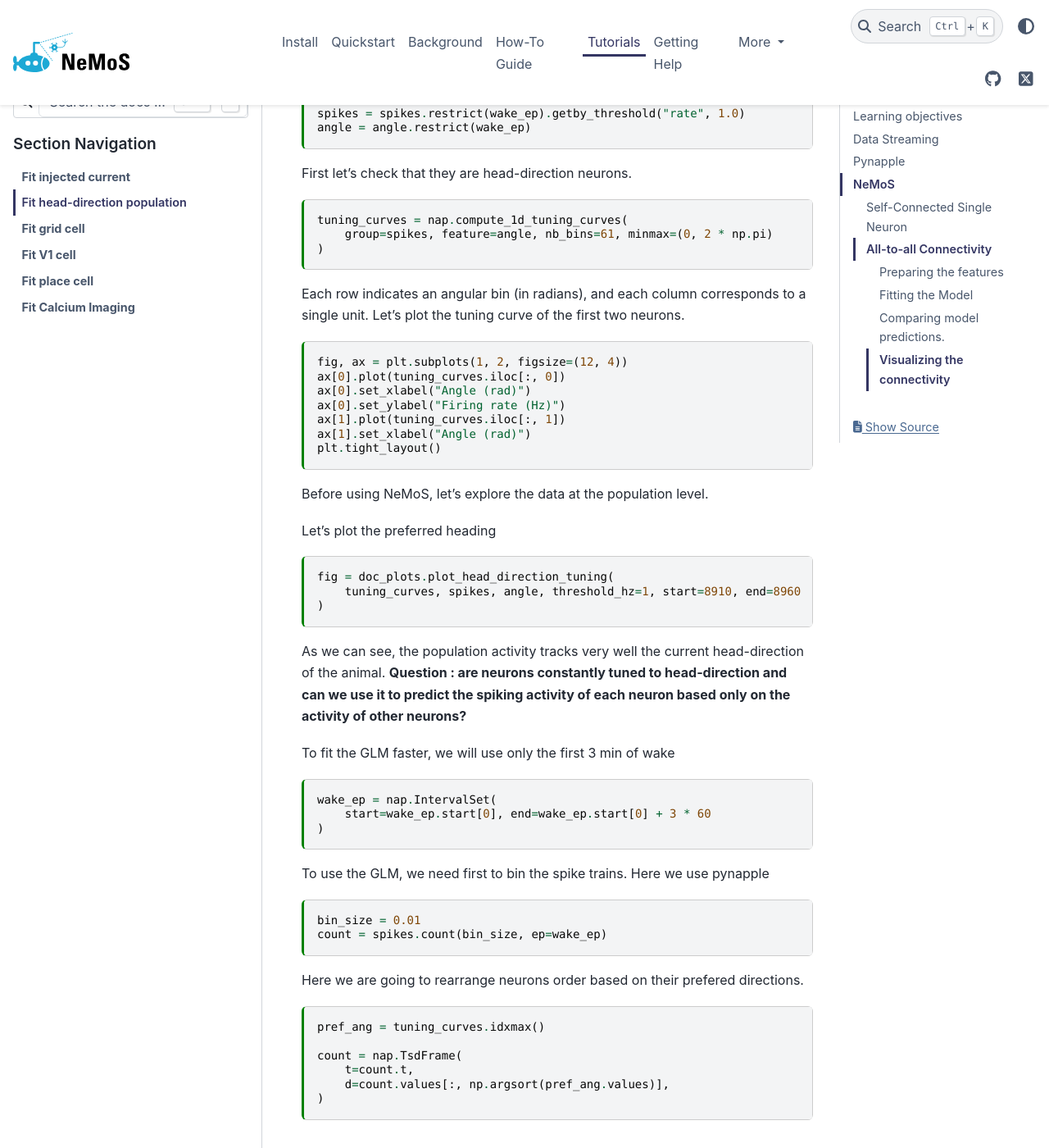
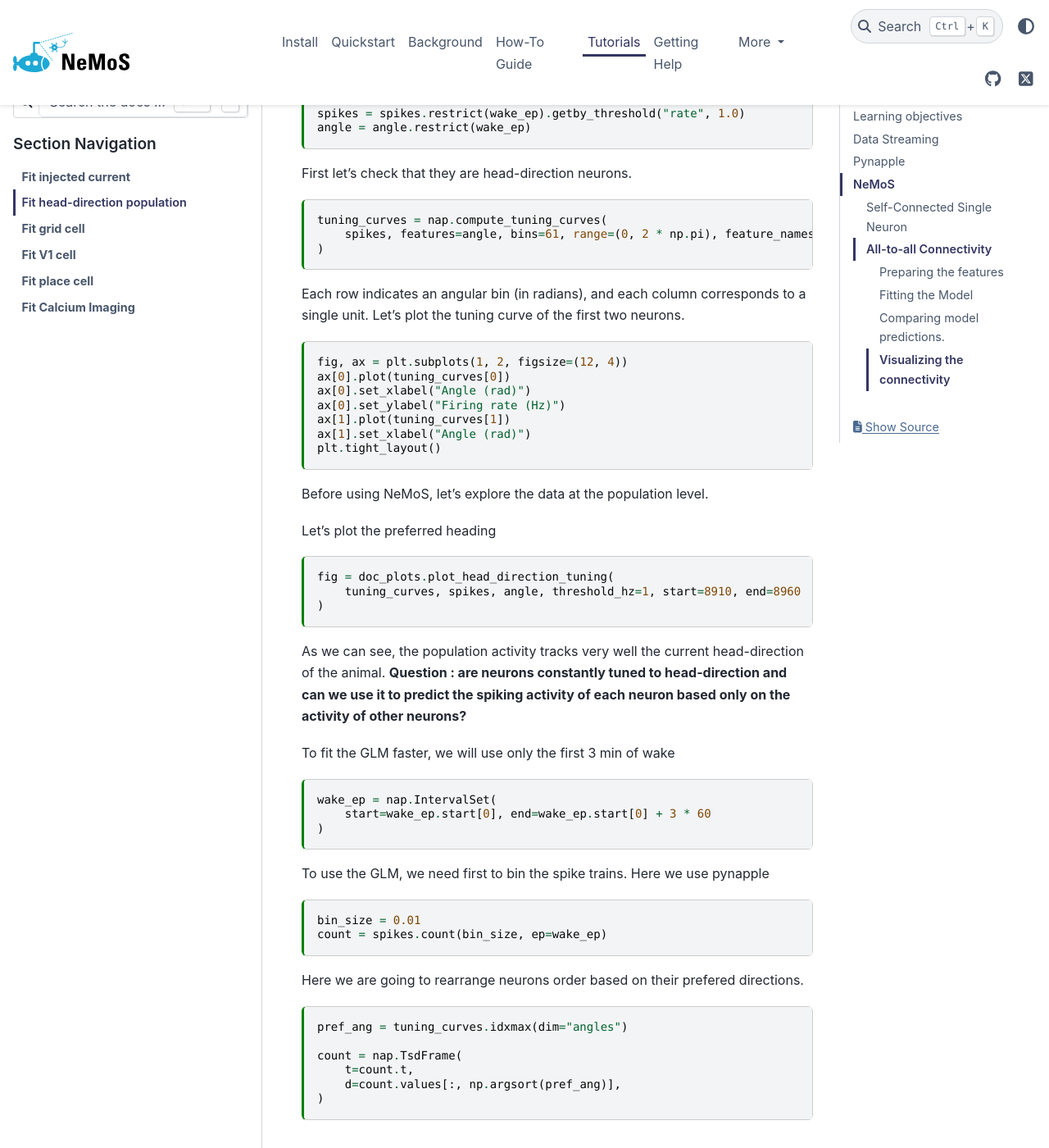
Before and after one commit to flatironinstitute/nemos, a Sphinx documentation site: the page built from docs/tutorials/plot_02_head_direction.md, in a window 1280 px wide and 1400 px high, scrolled down 1632 px. Shown: the whole window at 82% size. Built offline with Sphinx 7.4.7 and the PyData theme 0.15.4, drawn with Linux system fonts in a browser that asks for light colours; some of the changed text lies outside the part shown.

Commit message:
fixed hd tutorial

````diff
--- a/docs/tutorials/plot_02_head_direction.md
+++ b/docs/tutorials/plot_02_head_direction.md
@@ -116,8 +116,8 @@
 First let's check that they are head-direction neurons.
 
 ```{code-cell} ipython3
-tuning_curves = nap.compute_1d_tuning_curves(
-    group=spikes, feature=angle, nb_bins=61, minmax=(0, 2 * np.pi)
+tuning_curves = nap.compute_tuning_curves(
+    spikes, features=angle, bins=61, range=(0, 2 * np.pi), feature_names=["angles"]
 )
 ```
 
@@ -126,10 +126,10 @@
 
 ```{code-cell} ipython3
 fig, ax = plt.subplots(1, 2, figsize=(12, 4))
-ax[0].plot(tuning_curves.iloc[:, 0])
+ax[0].plot(tuning_curves[0])
 ax[0].set_xlabel("Angle (rad)")
 ax[0].set_ylabel("Firing rate (Hz)")
-ax[1].plot(tuning_curves.iloc[:, 1])
+ax[1].plot(tuning_curves[1])
 ax[1].set_xlabel("Angle (rad)")
 plt.tight_layout()
 ```
@@ -165,11 +165,11 @@
 Here we are going to rearrange neurons order based on their prefered directions.
 
 ```{code-cell} ipython3
-pref_ang = tuning_curves.idxmax()
+pref_ang = tuning_curves.idxmax(dim="angles")
 
 count = nap.TsdFrame(
     t=count.t,
-    d=count.values[:, np.argsort(pref_ang.values)],
+    d=count.values[:, np.argsort(pref_ang)],
 )
 ```
 
@@ -629,10 +629,13 @@
 Compute the tuning curve form the predicted rates.
 
 ```{code-cell} ipython3
-tuning = nap.compute_1d_tuning_curves_continuous(predicted_firing_rate,
-                                                 feature=angle,
-                                                 nb_bins=61,
-                                                 minmax=(0, 2 * np.pi))
+tuning = nap.compute_tuning_curves(
+    predicted_firing_rate,
+    features=angle,
+    bins=61,
+    range=(0, 2 * np.pi),
+    feature_names=["angles"]
+)
 ```
 
 Extract the weights and store it in a `(n_neurons, n_neurons, n_basis_funcs)` array.
````
Also changed, not shown: other parts of docs/tutorials/plot_02_head_direction.md (+3 -3 lines), 1 other file.
